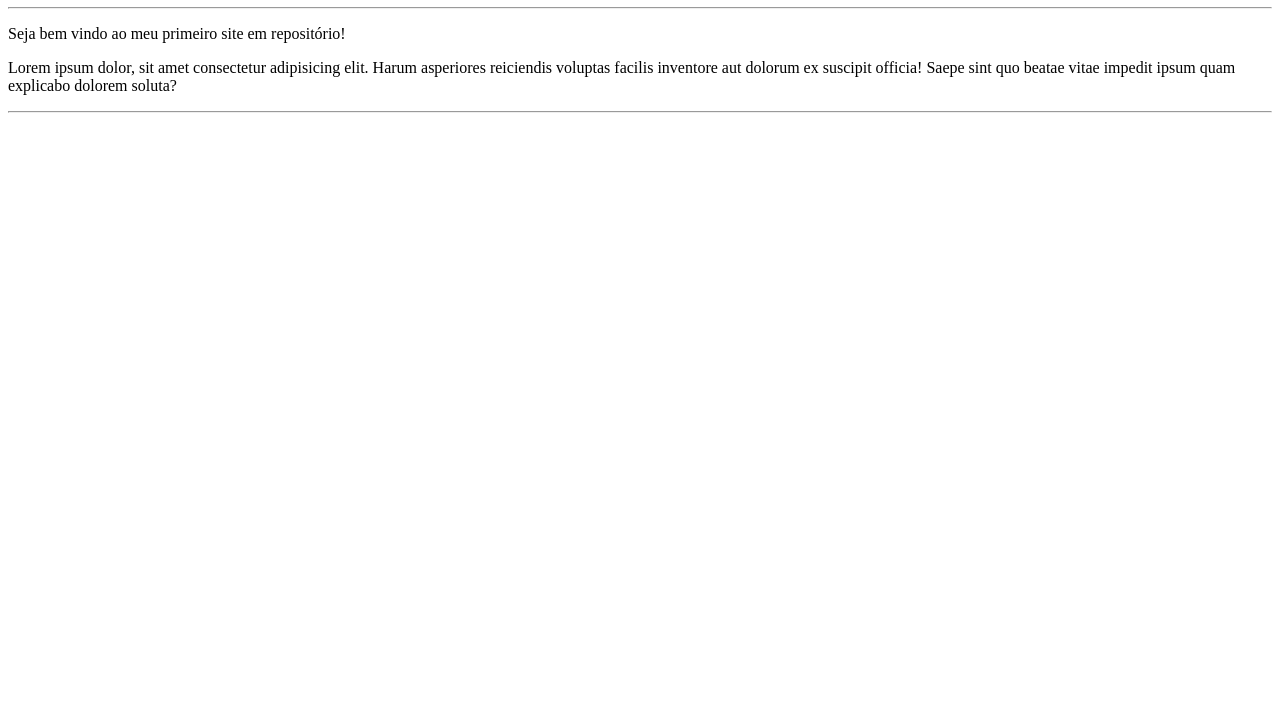
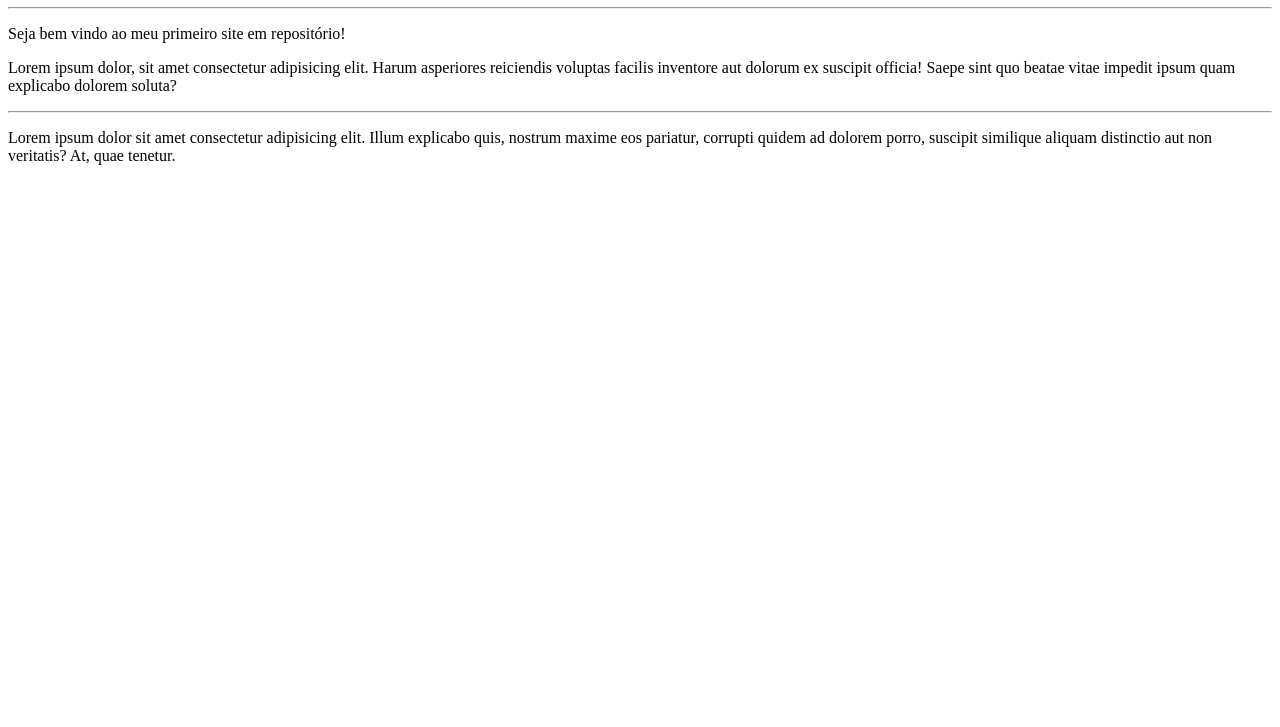
Before and after one commit to Danielbsl0/Hello--World-, a plain HTML site: page siteExemplo/index.html in a window 1280 px wide. Shown: the part 73-800 px from the top of the page. Drawn offline with Linux system fonts and the light colour scheme.

Commit message:
Adcionei um parágrafo

```diff
--- a/siteExemplo/index.html
+++ b/siteExemplo/index.html
@@ -11,5 +11,6 @@
     <p>Seja bem vindo ao meu primeiro site em repositório!</p>
     <p>Lorem ipsum dolor, sit amet consectetur adipisicing elit. Harum asperiores reiciendis voluptas facilis inventore aut dolorum ex suscipit officia! Saepe sint quo beatae vitae impedit ipsum quam explicabo dolorem soluta?</p>
     <hr>
+    <p>Lorem ipsum dolor sit amet consectetur adipisicing elit. Illum explicabo quis, nostrum maxime eos pariatur, corrupti quidem ad dolorem porro, suscipit similique aliquam distinctio aut non veritatis? At, quae tenetur.</p>
 </body>
 </html>
```
